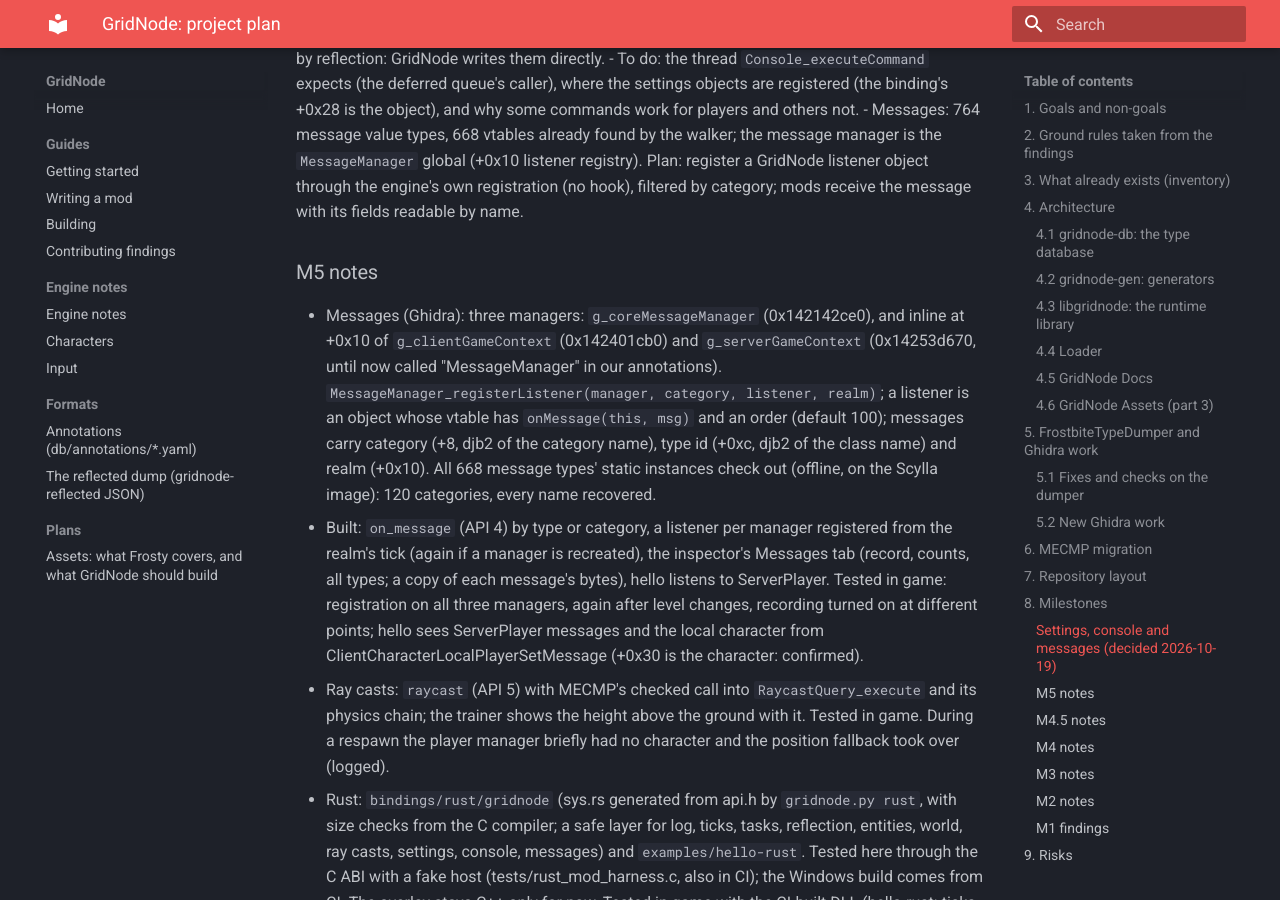
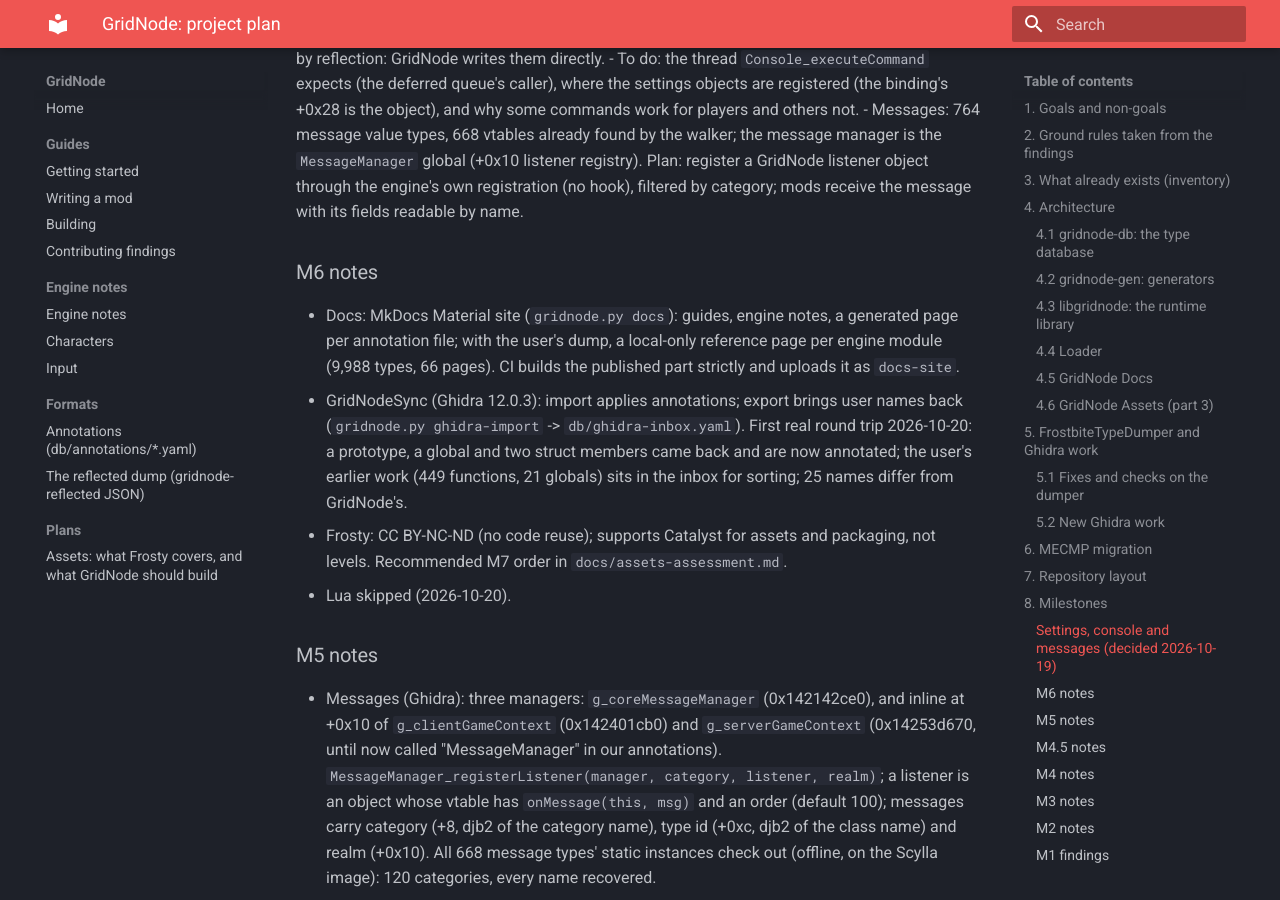
Before and after one commit to CodeNameMeteor/Gridnode, an MkDocs documentation site: the page built from docs/PLAN.md, in a window 1280 px wide and 900 px high, scrolled down 12828 px. Built offline with MkDocs 1.6.1 and Material for MkDocs 9.7.7, drawn with Linux system fonts in a browser that asks for light colours.

Commit message:
M6 done: GridNodeSync round trip in a real Ghidra project; its findings annotated
Co-Authored-By: Claude Opus 5.5 <noreply@anthropic.com>
Claude-Session: https://claude.ai/code/session_01X97trTFwBYSWSAqPh89wb1

```diff
--- a/docs/PLAN.md
+++ b/docs/PLAN.md
@@ -353,7 +353,7 @@ Each milestone ends with something testable in game.
 | **M4.5** ✅ | Settings and console: every settings object exposed (inspector tab, `gn::settings`), the game's console callable from GridNode (all commands, trusted path), network-critical settings and commands marked with a warning | A setting that the player console cannot reach is changed from the GridNode menu and from a mod, and works in game |
 | **M5** ✅ | Message system (listen to any engine message: `gn::onMessage`; sending in M8); ray casts; C ABI review; Rust bindings crate (generated); Lua decision (deferred, then skipped) | A mod is told about a chosen engine message with its fields read by name; the trainer's speed readout uses a message or ray cast instead of polling |
 | **M5.5** | MEC_Trainer port (follow-up: `jump()` from the player's own jump binding instead of Space): keys and `jump()`, Faith's movement, movement tuning by name, game state (API 6); `examples/probe` research mod; `examples/mec-trainer` | The trainer's features work through GridNode with no raw pointer chains in the mod |
-| **M6** | Docs (published guides + local full reference), GridNodeSync import/export, Frosty assessment for part 3 (`docs/assets-assessment.md`) | Docs build in CI; a rename in Ghidra round-trips into YAML and back |
+| **M6** ✅ | Docs (published guides + local full reference), GridNodeSync import/export, Frosty assessment for part 3 (`docs/assets-assessment.md`) | Docs build in CI; a rename in Ghidra round-trips into YAML and back |
 | **M7** | Assets: EBX round trip + glTF mesh export/import + Blender add-on (scope set by M6) | A mesh exported, edited in Blender and re-imported shows in game |
 | **M8** | Research track (runs alongside): `gn::events` (PC fireEvent / property set), a general client-frame hook, level loading for custom maps, PS4 → PC name transfer | Each item lands as annotations + an SDK feature when confirmed |
 
@@ -385,6 +385,19 @@ Findings (Ghidra):
   is the `MessageManager` global (+0x10 listener registry). Plan: register a GridNode listener
   object through the engine's own registration (no hook), filtered by category; mods receive the
   message with its fields readable by name.
+
+### M6 notes
+
+- Docs: MkDocs Material site (`gridnode.py docs`): guides, engine notes, a generated page per
+  annotation file; with the user's dump, a local-only reference page per engine module (9,988 types,
+  66 pages). CI builds the published part strictly and uploads it as `docs-site`.
+- GridNodeSync (Ghidra 12.0.3): import applies annotations; export brings user names back
+  (`gridnode.py ghidra-import` -> `db/ghidra-inbox.yaml`). First real round trip 2026-10-20: a
+  prototype, a global and two struct members came back and are now annotated; the user's earlier
+  work (449 functions, 21 globals) sits in the inbox for sorting; 25 names differ from GridNode's.
+- Frosty: CC BY-NC-ND (no code reuse); supports Catalyst for assets and packaging, not levels.
+  Recommended M7 order in `docs/assets-assessment.md`.
+- Lua skipped (2026-10-20).
 
 ### M5 notes
 
```
Also changed, not shown: README.md (+1 -1 lines), 1 other file.
